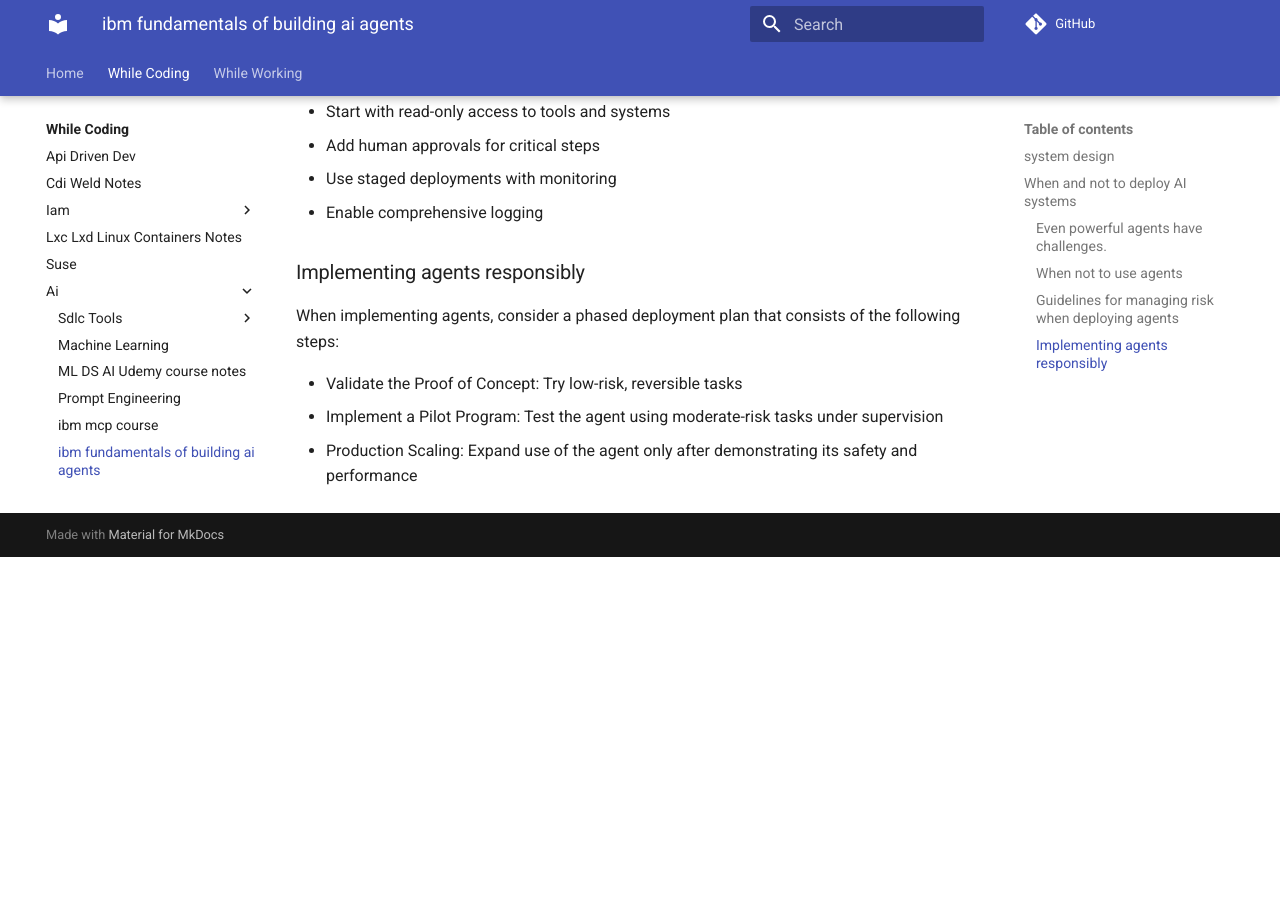
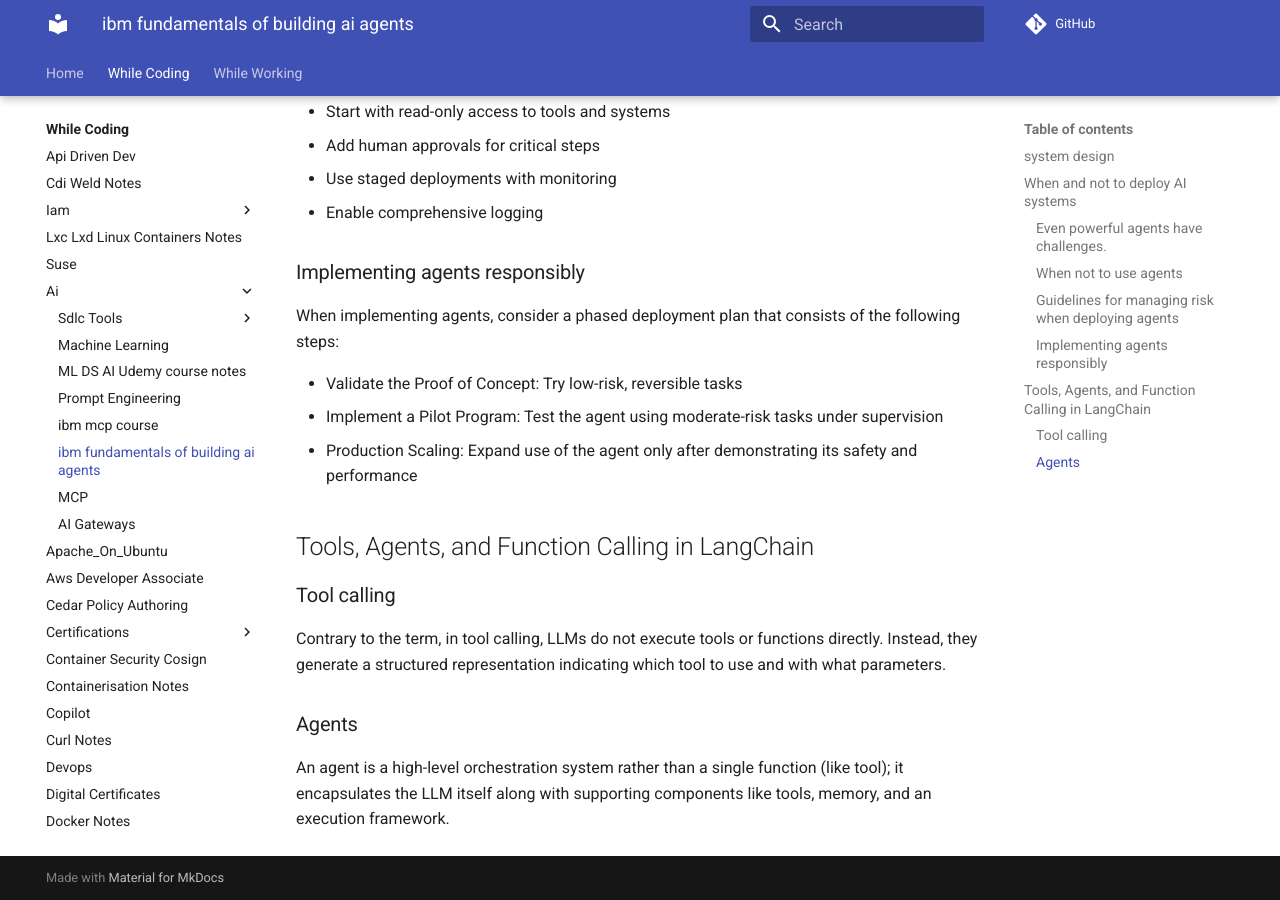
Before and after one commit to ossdhaval/mysite, an MkDocs documentation site: the page built from source/while-coding/ai/course-notes-fundamentals-of-building-ai-agents.md, in a window 1280 px wide and 900 px high, scrolled down 2517 px. Built offline with MkDocs 1.6.1 and Material for MkDocs 9.7.7, drawn with Linux system fonts in a browser that asks for light colours; comment, search, counter and statistics services are not loaded; before the commit the page ends 3074 px from its top, so only the background shows below that.

Commit message:
Update course-notes-fundamentals-of-building-ai-agents.md

```diff
--- a/source/while-coding/ai/course-notes-fundamentals-of-building-ai-agents.md
+++ b/source/while-coding/ai/course-notes-fundamentals-of-building-ai-agents.md
@@ -89,3 +89,13 @@
 - Validate the Proof of Concept: Try low-risk, reversible tasks
 - Implement a Pilot Program: Test the agent using moderate-risk tasks under supervision
 - Production Scaling: Expand use of the agent only after demonstrating its safety and performance
+
+## Tools, Agents, and Function Calling in LangChain
+
+### Tool calling
+
+Contrary to the term, in tool calling, LLMs do not execute tools or functions directly. Instead, they generate a structured representation indicating which tool to use and with what parameters.
+
+### Agents
+
+An agent is a high-level orchestration system rather than a single function (like tool); it encapsulates the LLM itself along with supporting components like tools, memory, and an execution framework.
```
